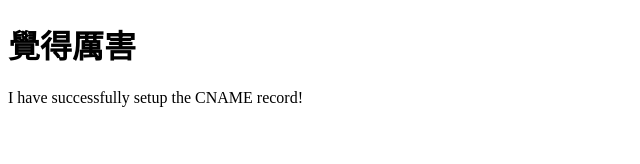
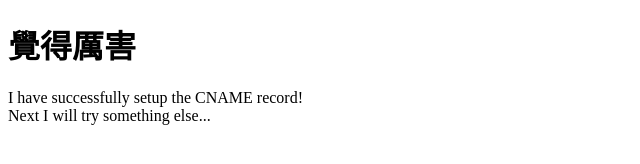
Before and after one commit to holychan/holychan.github.io, a plain HTML site: page index.html in a window 1280 px wide. Shown: the whole page, without its empty margins (0-640 px from the left). Drawn offline with Linux system fonts and the light colour scheme.

Commit message:
Update index.html

```diff
--- a/index.html
+++ b/index.html
@@ -7,5 +7,7 @@
   <body>
     <h1>覺得厲害</h1>
     I have successfully setup the CNAME record!
+    <br>
+    Next I will try something else...
   </body>
 </html>
```
